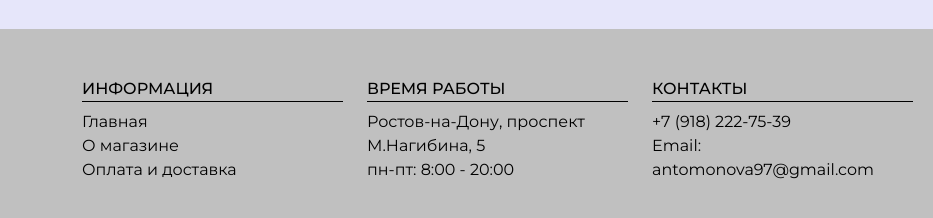
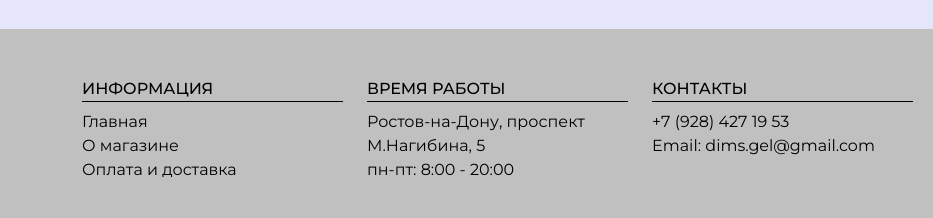
Before and after one commit to De1r/Web_design10, a plain HTML site: page Lab10/catalog.html in a window 1280 px wide. Shown: the part 1006-1224 px from the top of the page, 0-933 px from the left. Drawn offline with nearby package versions, Linux system fonts and the light colour scheme.

Commit message:
Update catalog.html

```diff
--- a/Lab10/catalog.html
+++ b/Lab10/catalog.html
@@ -214,8 +214,8 @@
 					<div class="col-md-3 col-6">
 						<h4>Контакты</h4>
 						<ul class="list-unstyled">
-							<li><a href="tel:9515156182">+7 (918) 222-75-39</a></li>
-							<li><a href="Email:antomonova97@gmail.com">Email: antomonova97@gmail.com</a></li>
+							<li><a href="tel:89284271953">+7 (928) 427 19 53</a></li>
+							<li><a href="Email:dims.gel@gmail.com">Email: dims.gel@gmail.com</a></li>
 						</ul>
 					</div>
 
```
